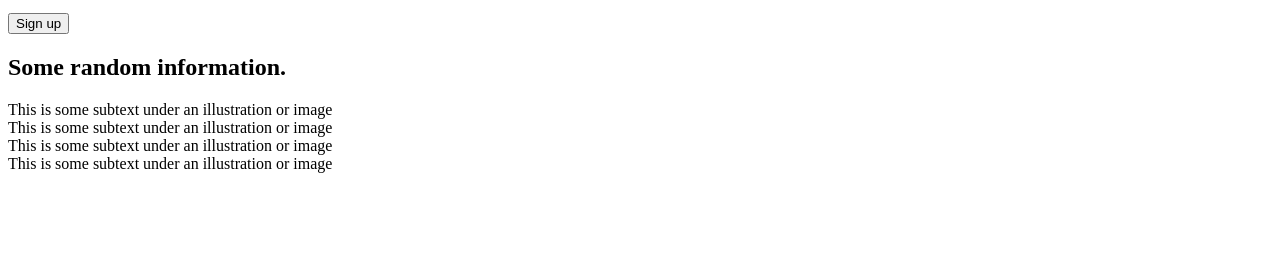
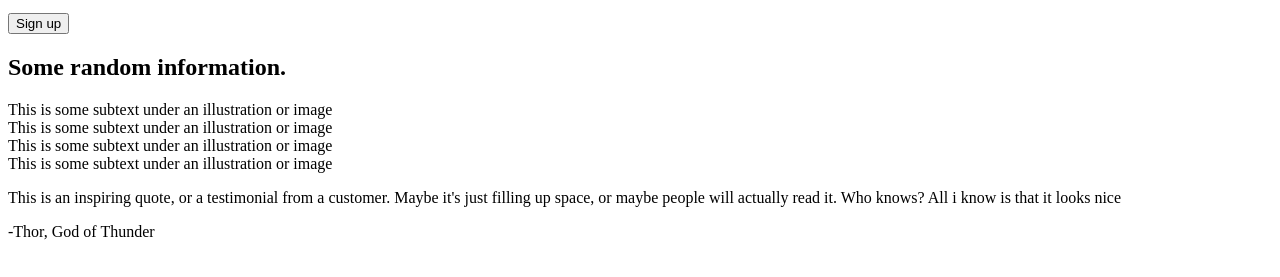
Before and after one commit to MartonBrandon03/landing-page, a plain HTML site: page index.html in a window 1280 px wide. Shown: the part 197-474 px from the top of the page. Drawn offline with Linux system fonts and the light colour scheme.

Commit message:
Add quote section in index.html

```diff
--- a/index.html
+++ b/index.html
@@ -49,5 +49,11 @@
         </div>
       </div>
     </div>
+    <div class="quote">
+      <p>This is an inspiring quote, or a testimonial from a customer. Maybe it's just filling up space,
+        or maybe people will actually read it. Who knows? All i know is that it looks nice
+      </p>
+      <div class="author">-Thor, God of Thunder</div>
+    </div>
   </body>
 </html>
```
